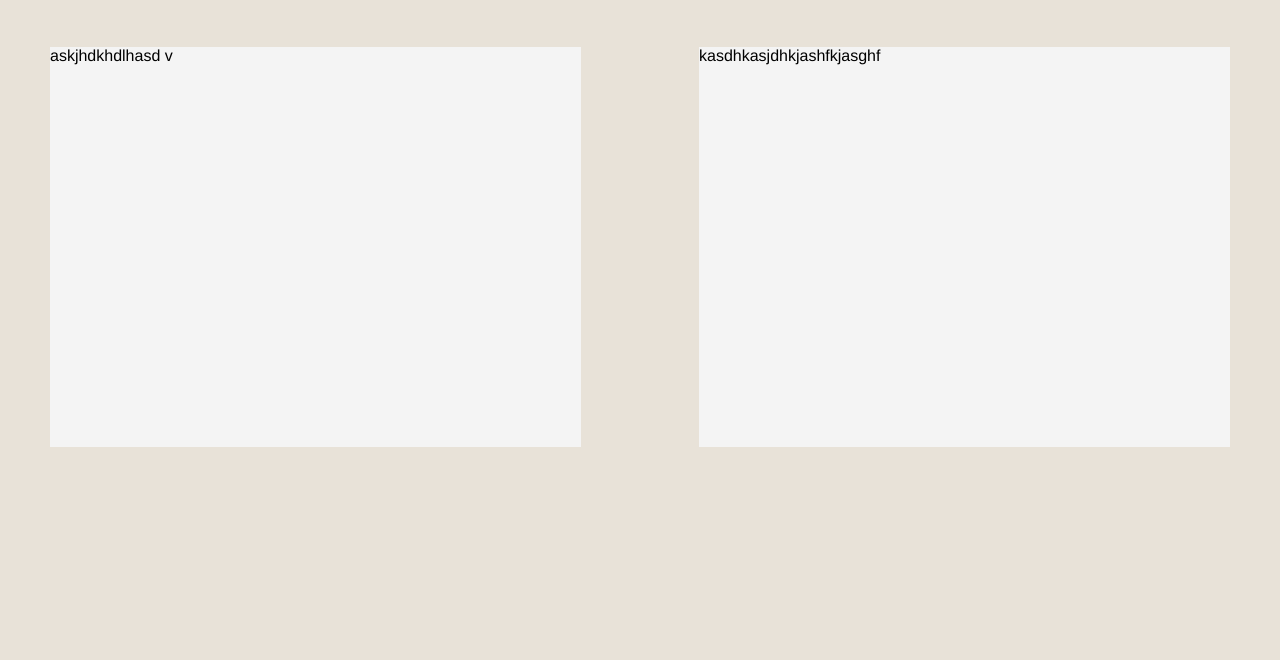
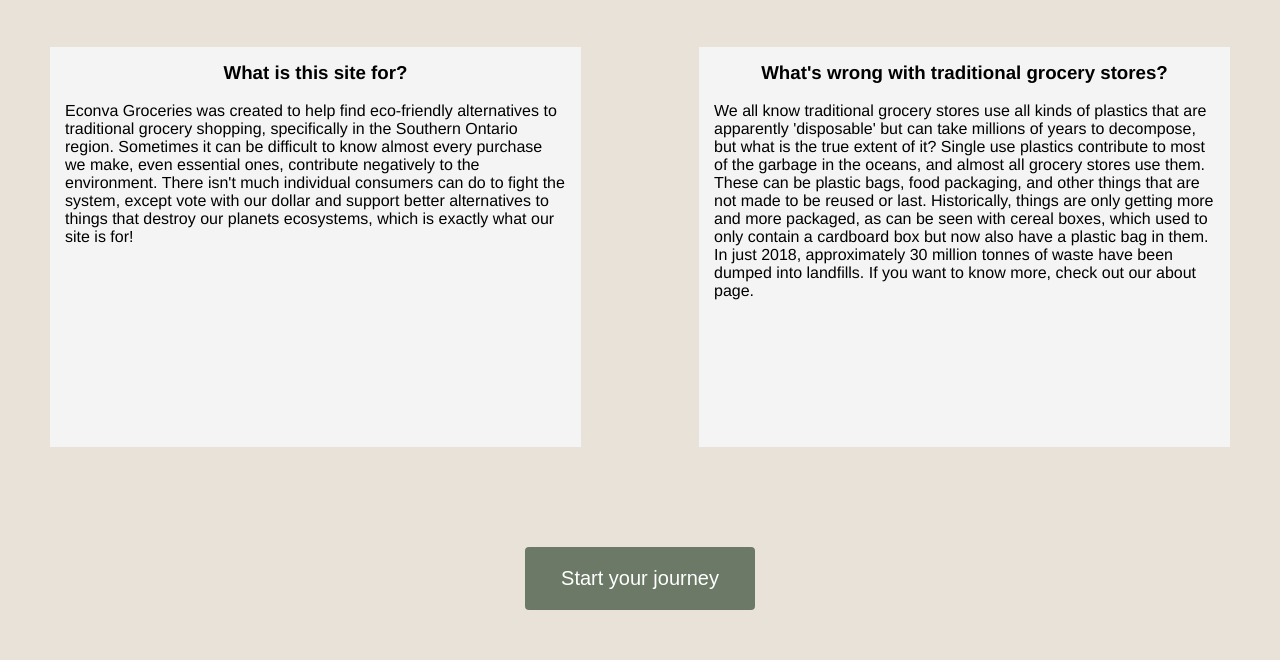
Before and after one commit to icaicarus/Econva-Groceries, a plain HTML site: page index.html in a window 1280 px wide. Shown: the part 368-1028 px from the top of the page. Before the commit the page ends 865 px from the top, so only its background shows below. Drawn offline with nearby package versions, Linux system fonts and the light colour scheme.

Commit message:
Shop button added

```diff
--- a/index.html
+++ b/index.html
@@ -23,17 +23,17 @@
               <div class="menu-container">
                 <div class="menu">
                     <p>
-                        <a href="/">shop by region</a>
+                        <a href="shopByRegion.html">shop by region</a>
                     </p>
                     <p>
 
-                        <a href="/">about</a>
+                        <a href="about.html">about</a>
                     </p>
                     <p>
                         <a href="faq.html">faq</a>
                     </p>
                     <p>
-                        <a href="/">contact</a>
+                        <a href="contact.html">contact</a>
                     </p>
                 </div>
                 </div>
@@ -96,13 +96,31 @@
   </div>
 </div>
         <h-content>
- <div class = "leftbox">
-                <p>askjhdkhdlhasd   v</p>
+ <div class = "box">
+   <div class = "box-content">
+                <div align="center">
+                  <h3>What is this site for?</h3>
                 </div>
-<div class = "leftbox">
-                <p>kasdhkasjdhkjashfkjasghf</p>
+                <br>
+                <p>Econva Groceries was created to help find eco-friendly alternatives to traditional grocery shopping, specifically in the Southern Ontario region. Sometimes it can be difficult to know almost every purchase we make, even essential ones, contribute negatively to the environment. There isn't much individual consumers can do to fight the system, except vote with our dollar and support better alternatives to things that destroy our planets ecosystems, which is exactly what our site is for!</p>
+                </div>
+                </div>
+<div class = "box">
+  <div class = "box-content">
+                <div align="center">
+                  <h3>What's wrong with traditional grocery stores?</h3>
+                </div>
+                <br>
+                <p>We all know traditional grocery stores use all kinds of plastics that are apparently 'disposable' but can take millions of years to decompose, but what is the true extent of it? Single use plastics contribute to most of the garbage in the oceans, and almost all grocery stores use them. These can be plastic bags, food packaging, and other things that are not made to be reused or last. Historically, things are only getting more and more packaged, as can be seen with cereal boxes, which used to only contain a cardboard box but now also have a plastic bag in them. In just 2018, approximately 30 million tonnes of waste have been dumped into landfills. If you want to know more, check out our about page.</p>
+            </div>
             </div>
             </h-content>
+            <a href="shopByRegion.html">
+              <div align="center">
+            <button class="button"><span>Start your journey</span></button>
+            </div>
+            </a>
+
         <script src="script.js"></script>
     </body>
 </html>
--- a/style.css
+++ b/style.css
@@ -54,7 +54,7 @@ header {
   text-decoration: none;
 }
 
-.leftbox {
+.box {
   align-items: center;
   justify-content: center;
   background: #f4f4f4;
@@ -62,12 +62,8 @@ header {
   height:400px;
 }
 
-.rightbox {
-  align-items: center;
-  justify-content: center;
-  background: #f4f4f4;
-  width:45%;
-  height:400px;
+.box-content {
+  padding: 15px;
 }
 
 f-content {
@@ -249,3 +245,42 @@ img.hover-shadow {
 .hover-shadow:hover {
   box-shadow: 0 4px 8px 0 rgba(0, 0, 0, 0.2), 0 6px 20px 0 rgba(0, 0, 0, 0.19);
 }
+
+.button {
+  border-radius: 4px;
+  background-color: #6C7967;
+  border: none;
+  color: #FFFFFF;
+  text-align: center;
+  font-size: 20px;
+  padding: 20px;
+  width: 230px;
+  transition: all 0.5s;
+  cursor: pointer;
+  margin: 50px;
+
+}
+
+.button span {
+  cursor: pointer;
+  display: inline-block;
+  position: relative;
+  transition: 0.5s;
+}
+
+.button span:after {
+  content: '\00bb';
+  position: absolute;
+  opacity: 0;
+  top: 0;
+  right: -20px;
+  transition: 0.5s;
+}
+
+.button:hover span {
+  padding-right: 25px;
+}
+
+.button:hover span:after {
+  opacity: 1;
+  right: 0;
```
Also changed, not shown: about.html (+1 -3 lines), faq.html (+1 -1 lines).
